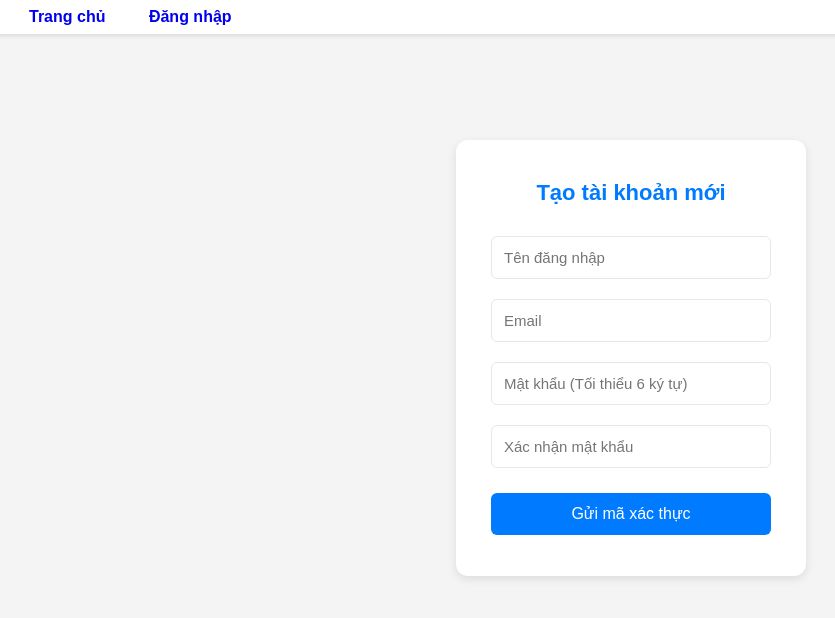
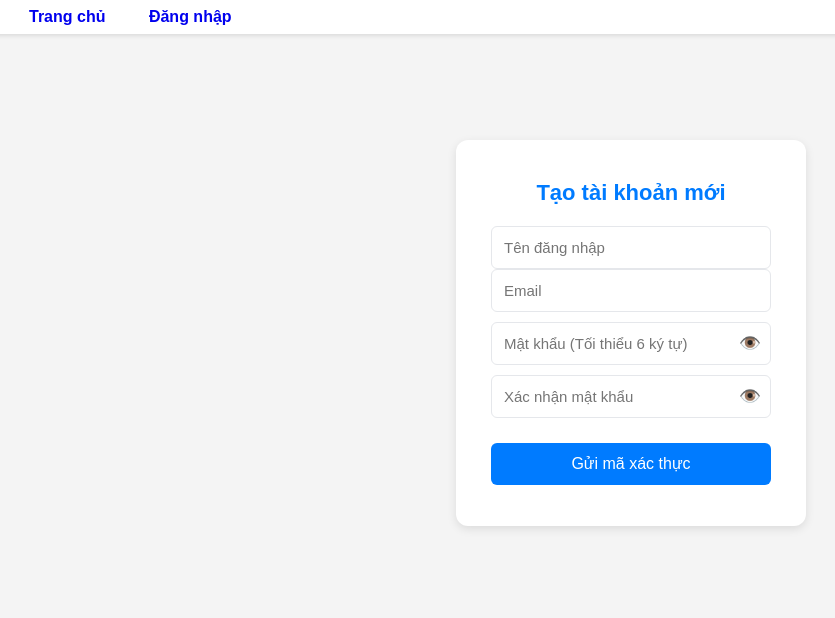
Before and after one commit to MindAD444/node-forum, a website: page public/register.html in a window 1280 px wide. Shown: the whole page, without its empty margins (9-844 px from the left). Drawn offline with Linux system fonts and the light colour scheme.

Commit message:
update 3.1

```diff
--- a/public/register.html
+++ b/public/register.html
@@ -20,8 +20,16 @@
     <form id="register-request-form">
       <input type="text" id="username" placeholder="Tên đăng nhập" required />
       <input type="email" id="email" placeholder="Email" required />
-      <input type="password" id="password" placeholder="Mật khẩu (Tối thiểu 6 ký tự)" required minlength="6"/>
-      <input type="password" id="confirm-password" placeholder="Xác nhận mật khẩu" required minlength="6"/>
+
+      <div class="input-group">
+        <input type="password" id="password" placeholder="Mật khẩu (Tối thiểu 6 ký tự)" required minlength="6"/>
+        <span class="toggle-password" data-target="password">👁️</span>
+      </div>
+
+      <div class="input-group">
+        <input type="password" id="confirm-password" placeholder="Xác nhận mật khẩu" required minlength="6"/>
+        <span class="toggle-password" data-target="confirm-password">👁️</span>
+      </div>
 
       <button type="submit">Gửi mã xác thực</button>
     </form>
@@ -49,7 +57,7 @@
             const username = document.getElementById("username").value.trim();
             const email = document.getElementById("email").value.trim();
             const password = document.getElementById("password").value.trim();
-            const confirmPassword = document.getElementById("confirm-password").value.trim(); // Lấy giá trị mới
+            const confirmPassword = document.getElementById("confirm-password").value.trim();
 
             // KIỂM TRA MẬT KHẨU KHỚP NHAU
             if (password !== confirmPassword) {
@@ -143,6 +151,20 @@
                 document.getElementById("resend-code-btn").disabled = false;
             }
         });
+
+        // Logic Ẩn/Hiện Mật khẩu (Cho cả 2 trường)
+        document.querySelectorAll('.toggle-password').forEach(toggleBtn => {
+            toggleBtn.addEventListener('click', function() {
+                const targetId = this.getAttribute('data-target');
+                const passwordInput = document.getElementById(targetId);
+
+                const type = passwordInput.getAttribute('type') === 'password' ? 'text' : 'password';
+                passwordInput.setAttribute('type', type);
+
+                // Thay đổi biểu tượng: 👁️ (hiện) <-> 🔒 (ẩn)
+                this.textContent = type === 'text' ? '🔒' : '👁️';
+            });
+        });
     });
   </script>
 </body>
--- a/public/style.css
+++ b/public/style.css
@@ -176,13 +176,22 @@ body {
   margin-bottom: 20px;
 }
 
+/* Thêm CSS cho input-group để chứa nút toggle */
+.input-group {
+    position: relative; /* Quan trọng để định vị nút */
+    margin: 10px 0; /* Khoảng cách giữa các trường */
+    width: 100%;
+}
+
 .form-container input {
   width: 100%;
-  margin: 10px 0;
+  /* Bỏ margin cũ vì đã chuyển sang input-group */
+  /* margin: 10px 0; */
   padding: 12px;
   border-radius: 6px;
   border: 1px solid var(--border-color);
   font-size: 15px;
+  padding-right: 40px; /* Thêm khoảng trống cho nút toggle */
 }
 
 .form-container button {
@@ -213,6 +222,25 @@ body {
 .hidden {
   display: none !important;
 }
+
+/* Định vị và kiểu dáng cho nút Ẩn/Hiện Mật khẩu */
+.toggle-password {
+    position: absolute;
+    top: 50%; /* Căn giữa dọc */
+    right: 10px; /* Cách mép phải 10px */
+    transform: translateY(-50%); /* Căn giữa dọc chính xác */
+    cursor: pointer;
+    user-select: none;
+    font-size: 1.1em;
+    color: var(--text-light);
+    transition: color 0.2s;
+    z-index: 5; /* Đảm bảo nó nằm trên input */
+}
+
+.toggle-password:hover {
+    color: var(--primary-color);
+}
+
 
 /* =================================== */
 /* BÌNH LUẬN */
```
Also changed, not shown: public/login.html (+18 -1 lines), 2 other files.
